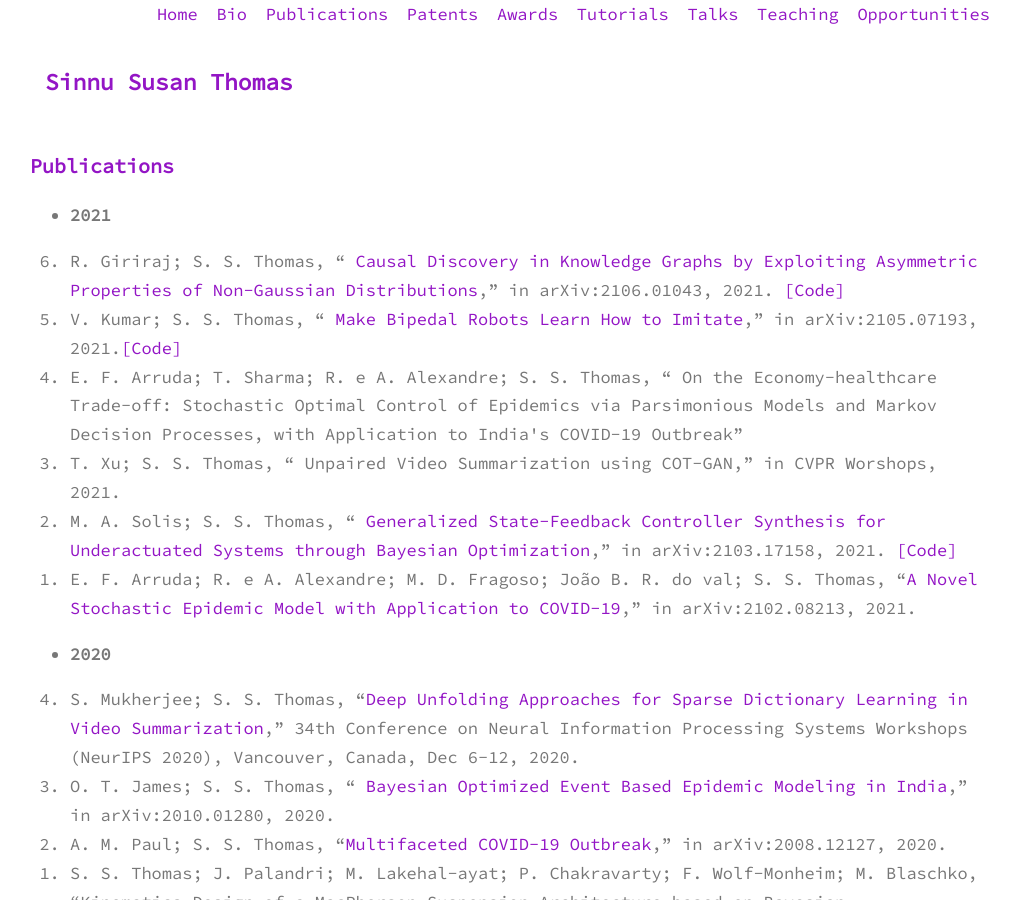
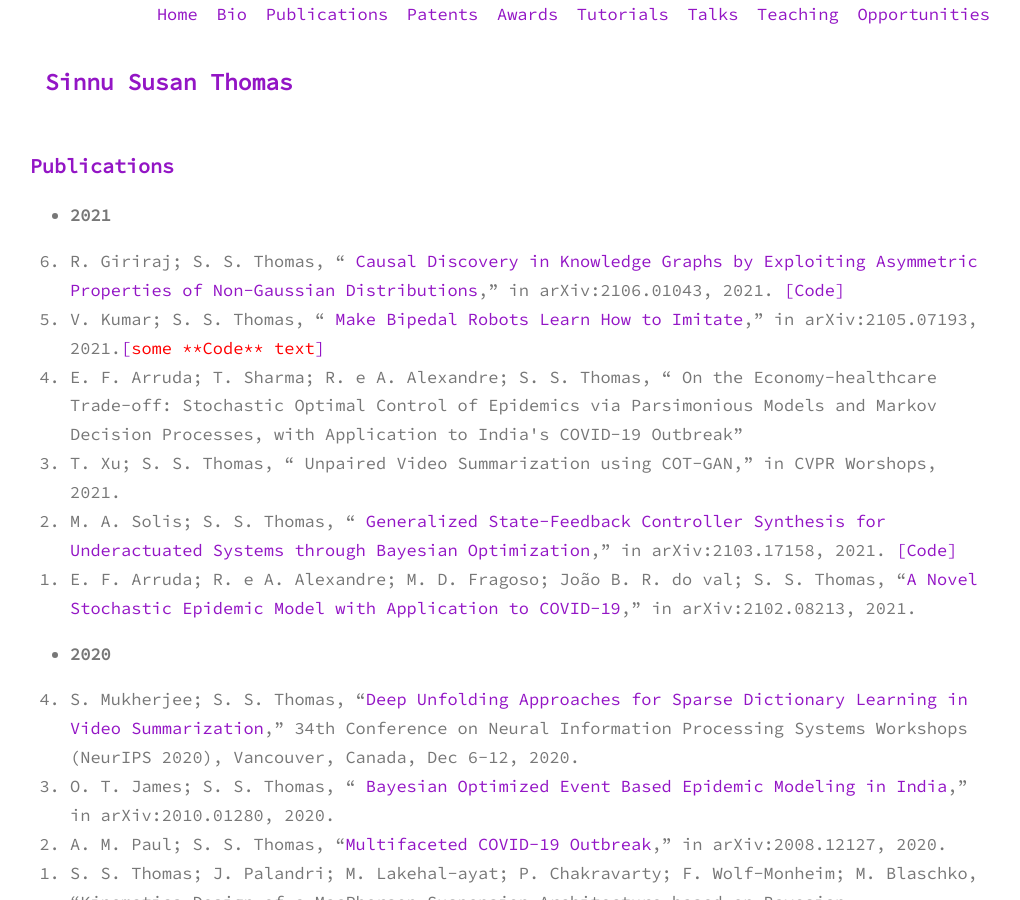
Before and after one commit to sinnuthomas/sinnuthomas.github.io, a Jekyll site: the page built from publications.md, in a window 1280 px wide and 900 px high. Shown: the whole window, without its empty margins (130-1150 px from the left). Built offline with Jekyll 4.4.1, drawn with Linux system fonts in a browser that asks for light colours.

Commit message:
Update publications.md

```diff
--- a/publications.md
+++ b/publications.md
@@ -7,7 +7,7 @@
 * **2021**
 <ol reversed>
   <li>R. Giriraj; S. S. Thomas, “ <a href="https://arxiv.org/abs/2106.01043">Causal Discovery in Knowledge Graphs by Exploiting Asymmetric Properties of Non-Gaussian Distributions</a>,” in arXiv:2106.01043, 2021. <a href="https://www.github.com/rohangiriraj/CausalKG">[Code]</a></li>
-  <li>V. Kumar; S. S. Thomas, “ <a href="https://arxiv.org/abs/2105.07193">Make Bipedal Robots Learn How to Imitate</a>,” in arXiv:2105.07193, 2021.<a href="https://github.com/8-vishal/Imitation-Learning-in-bipedal-robots">[Code]</a> </li>
+  <li>V. Kumar; S. S. Thomas, “ <a href="https://arxiv.org/abs/2105.07193">Make Bipedal Robots Learn How to Imitate</a>,” in arXiv:2105.07193, 2021.<a href="https://github.com/8-vishal/Imitation-Learning-in-bipedal-robots">[<span style="color:red">some **Code** text</span>]</a> </li>
   <li>E. F. Arruda; T. Sharma; R. e A. Alexandre; S. S. Thomas, “ On the Economy-healthcare Trade-off: Stochastic Optimal Control of Epidemics via Parsimonious Models and Markov Decision Processes, with Application to India's COVID-19 Outbreak” </li>
   <li>T. Xu; S. S. Thomas, “ Unpaired Video Summarization using COT-GAN,” in CVPR Worshops, 2021. </li>
   <li>M. A. Solis; S. S. Thomas, “ <a href="https://arxiv.org/abs/2103.17158">Generalized State-Feedback Controller Synthesis for Underactuated Systems through Bayesian Optimization</a>,” in arXiv:2103.17158, 2021. <a href="https://github.com/miguel-a-solis/Solis-Thomas2021">[Code]</a></li>
```
